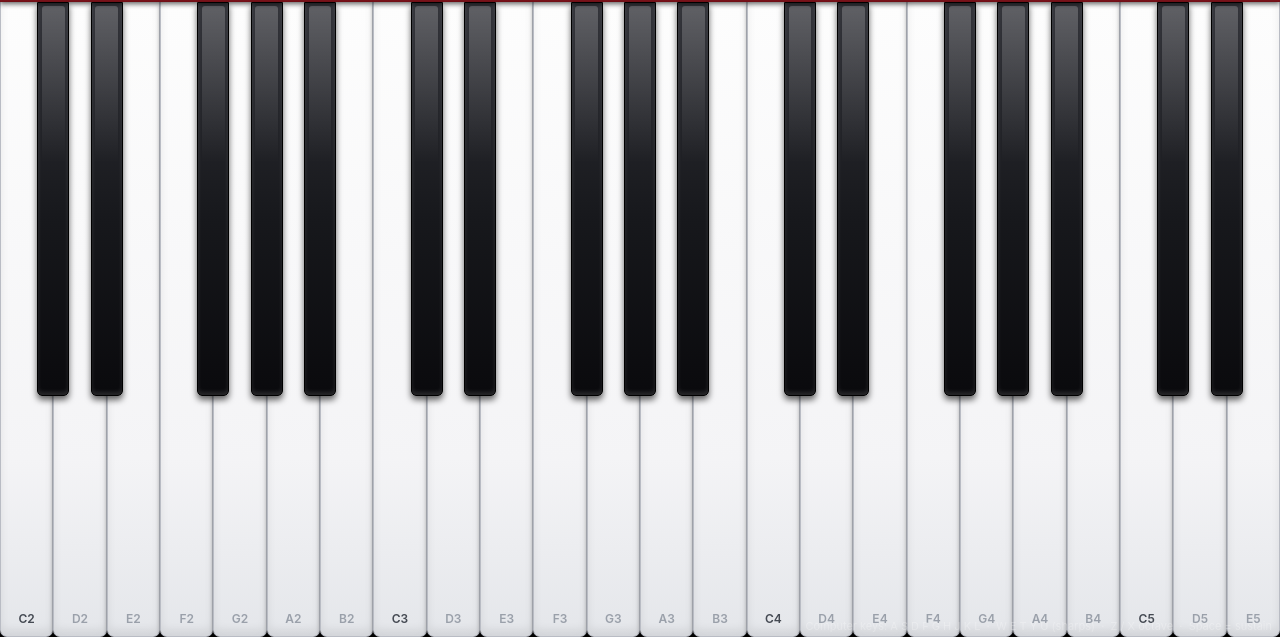
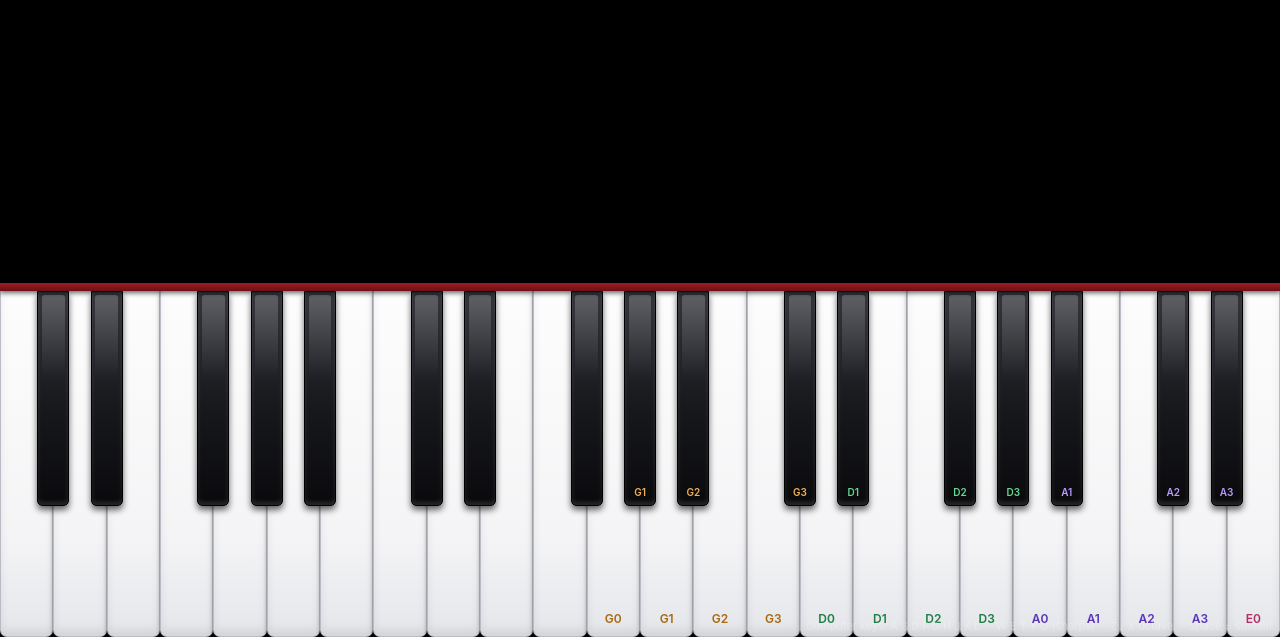
Before and after one commit to hen-ml/piano, a plain HTML site: page index.html in a window 1280 px wide. Shown: the part 163-800 px from the top of the page. Drawn offline with Linux system fonts and the light colour scheme.

Commit message:
Default learn mode and violin mode to on
Both practice aids now ship enabled: the app opens in the falling-notes
practice view with violin fingering labels, and an explicit toggle-off is
remembered as before. If violin mode is on with labels switched off, labels
are re-enabled at startup since fingering you cannot see is no help.
Bumps the service worker cache to piano-v4 so offline installs pick up
the new shell.

Co-authored-by: arena-agent <297053741+arena-agent@users.noreply.github.com>

```diff
--- a/index.html
+++ b/index.html
@@ -442,16 +442,16 @@ const noteName = m => NAMES[((m % 12) + 12) % 12] + (Math.floor(m / 12) - 1);
 
 let LOW = 48, HIGH = 84;         // visible midi range (C3..C6), rebuilt on resize
 const keyEls = new Map();        // midi -> element
-// Settings survive reloads. Learn mode is deliberately NOT restored at load:
-// the app opens as a full-height piano, and playFrom() turns the falling notes
-// on when a song starts (unless the player has switched them off).
+// Settings survive reloads. Learn mode and violin mode are both ON by
+// default: the app opens in the practice view with falling notes and violin
+// fingering, and a player who switches either off has that choice remembered.
 const PREFS_KEY = 'piano_prefs';
 let prefs = {};
 try { prefs = JSON.parse(localStorage.getItem(PREFS_KEY)) || {}; } catch (e) {}
 function savePrefs() { try { localStorage.setItem(PREFS_KEY, JSON.stringify(prefs)); } catch (e) {} }
 
 let showLabels = prefs.labels !== false;   // labels on unless switched off
-let violinMode = prefs.violin === true;    // label keys/notes as violin fingering instead of note names
+let violinMode = prefs.violin !== false;   // on by default — label keys/notes as violin fingering instead of note names
 let kbOctave = 4;                // base octave for computer-keyboard mapping
 
 // ---------------------------------------------------------------------------
@@ -703,6 +703,9 @@ document.getElementById('labelBtn').addEventListener('click', () => {
     document.getElementById('labelBtn').classList.toggle('on', showLabels);
     applyLabels();
 });
+// violin mode is on by default and needs labels to be any use — mirror the
+// click handler's coupling so a saved "labels off" can't strand it
+if (violinMode && !showLabels) { showLabels = true; prefs.labels = true; savePrefs(); }
 // reflect the saved settings on the toolbar at startup
 document.getElementById('violinBtn').classList.toggle('on', violinMode);
 document.getElementById('labelBtn').classList.toggle('on', showLabels);
@@ -992,8 +995,8 @@ function playFrom(id, offset) {
         songLoadedId = id;
     }
     songPlaying = id; songPaused = false;
-    // Falling notes are the point of the practice view: turn them on with the
-    // first song, unless the player has explicitly switched them off.
+    // Learn mode is on by default; this only re-lights it if a song stop put
+    // it out (learnAuto). An explicit off (prefs.learn === false) always wins.
     if (!learnMode && prefs.learn !== false) {
         learnAuto = prefs.learn === undefined;
         setLearnMode(true, false);
@@ -1146,6 +1149,8 @@ function setLearnMode(on, remember) {
     }
 }
 document.getElementById('learnBtn').addEventListener('click', () => setLearnMode(!learnMode, true));
+// learn mode is on by default — open straight into the practice view
+if (prefs.learn !== false) setLearnMode(true, false);
 // =============================================================================
 //  MIDI UPLOAD — a tiny Standard-MIDI-File parser, all client-side
 // =============================================================================
--- a/sw.js
+++ b/sw.js
@@ -1,6 +1,6 @@
 // Offline support: cache the app shell on install, serve cache-first, and
 // refresh the cache in the background when the network is available.
-const CACHE = 'piano-v3';
+const CACHE = 'piano-v4';
 const ASSETS = ['./', './index.html', './manifest.json', './icon.svg'];
 
 self.addEventListener('install', e => {
```
Also changed, not shown: 1 other file.
